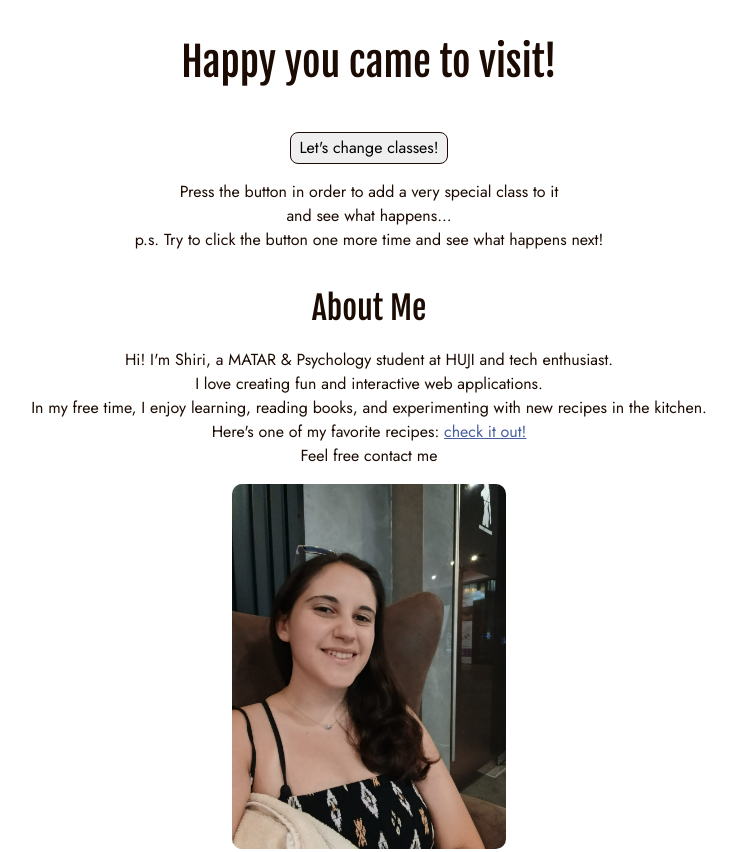
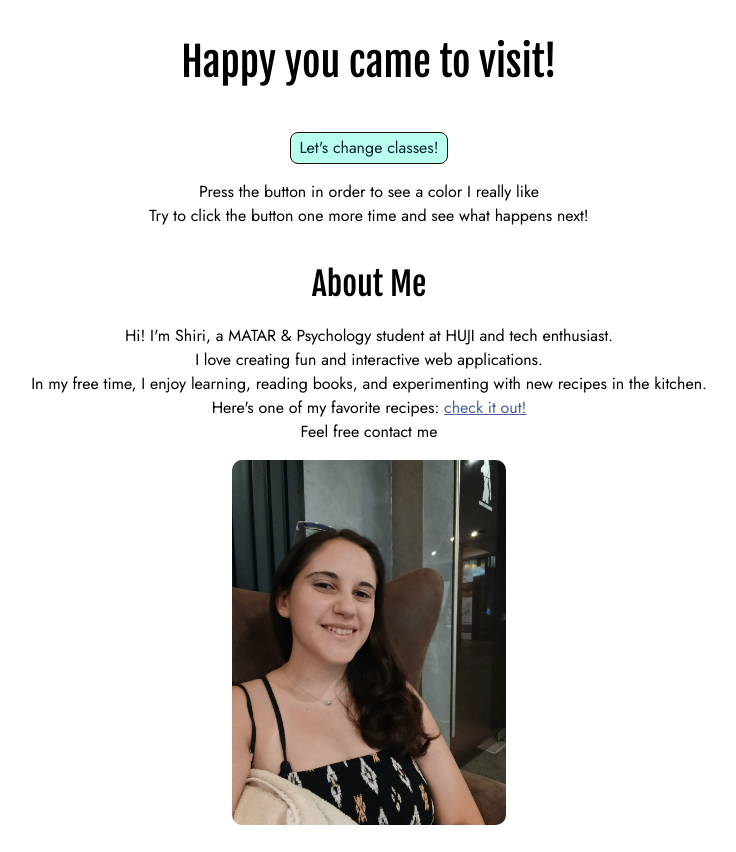
Before and after one commit to shiri-karni1/Shiri-website, a website built with Vite: page index.html in a window 1280 px wide. Shown: the top 852 px of the page, without its empty margins (271-1007 px from the left). Built offline with nearby package versions, Linux system fonts and the light colour scheme; a web font is replaced by a local one.

Commit message:
changed botton activity color and special class background color to better fit the website theme

```diff
--- a/index.html
+++ b/index.html
@@ -7,14 +7,14 @@
     <title>Fun Site</title>
     <link href="/styles/main.css" rel="stylesheet" />
   </head>
-  <body>
+  <body id="fullbody">
     <header role="banner">
       <h1>Happy you came to visit!</h1>
     </header>
     <main>
        <div class = "JS">
-        <button id = "firstButton"> Let's change classes! </button>
-        <p>Press the button in order to add a very special class to it <br> and see what happens... <br> p.s. Try to click the button one more time and see what happens next! </p>
+        <button id = "firstButton" class = "special"> Let's change classes! </button>
+        <p>Press the button in order to see a color I really like <br> Try to click the button one more time and see what happens next! </p>
       </div>
       <div class = "about">
         <h2>About Me</h2>
--- a/main.js
+++ b/main.js
@@ -1,29 +1,14 @@
+
+const myPage = document.getElementById("fullbody");
 const button = document.getElementById("firstButton");
+
 button.addEventListener("click", () => {
-  if (button.classList.contains("special")) {
+  if (myPage.classList.contains("special")) {
+    myPage.classList.remove("special");
+    button.classList.add("special");
+
+  } else {
+    myPage.classList.add("special");
     button.classList.remove("special");
-  } else {
-    button.classList.add("special");
   }
 });
-
-
-console.log("Hello World!");
-setupCounter();
-
-function setupCounter() {
-  let count = 0;
-
-  function increment() {
-    count++;
-    document.querySelector("#count").innerHTML = count;
-  }
-
-  function decrement() {
-    count--;
-    document.querySelector("#count").innerHTML = count;
-  }
-
-  document.querySelector("#increment").addEventListener("click", increment);
-  document.querySelector("#decrement").addEventListener("click", decrement);
-}
--- a/styles/main.css
+++ b/styles/main.css
@@ -7,7 +7,7 @@
 :root {
   /* Define design variables */
   --color-primary: #1c0b03;
-  --color-secondary: #820f50;
+  --color-secondary: #0f2038;
   --color-background: #ffffff;
   --color-accent: #495f9d;
 
@@ -18,9 +18,8 @@
 }
 
 body {
-  color: var(--color-primary);
-  background-color: var(--color-background);
   font-family: var(--font-body);
+  transition: background-color 1s ease;
 }
 
 /* Layout */
@@ -33,14 +32,12 @@ header {
   display: flex;
   flex-direction: column;
   text-align: center;
-  color: var(--color-primary)
 }
 
 .about {
   display: flex;
   flex-direction: column;
   text-align: center;
-  color: var(--color-primary);
 }
 
 .pics {
@@ -61,7 +58,6 @@ header {
   display: flex;
   flex-direction: column;
   text-align: center;
-  color: var(--color-primary);
 }
 
 main,
@@ -194,10 +190,9 @@ select {
 }
 
 .special {
-  background-color: yellowgreen;
-
+  background-color: rgb(184, 255, 240);
+  color: var(--color-secondary);
 }
-
 
 button {
   border: solid 1px var(--color-primary);
@@ -209,7 +204,7 @@ button {
 
 
 button:hover {
-  filter: brightness(150%);
+  filter: brightness(120%);
 }
 
 button:active {
```
